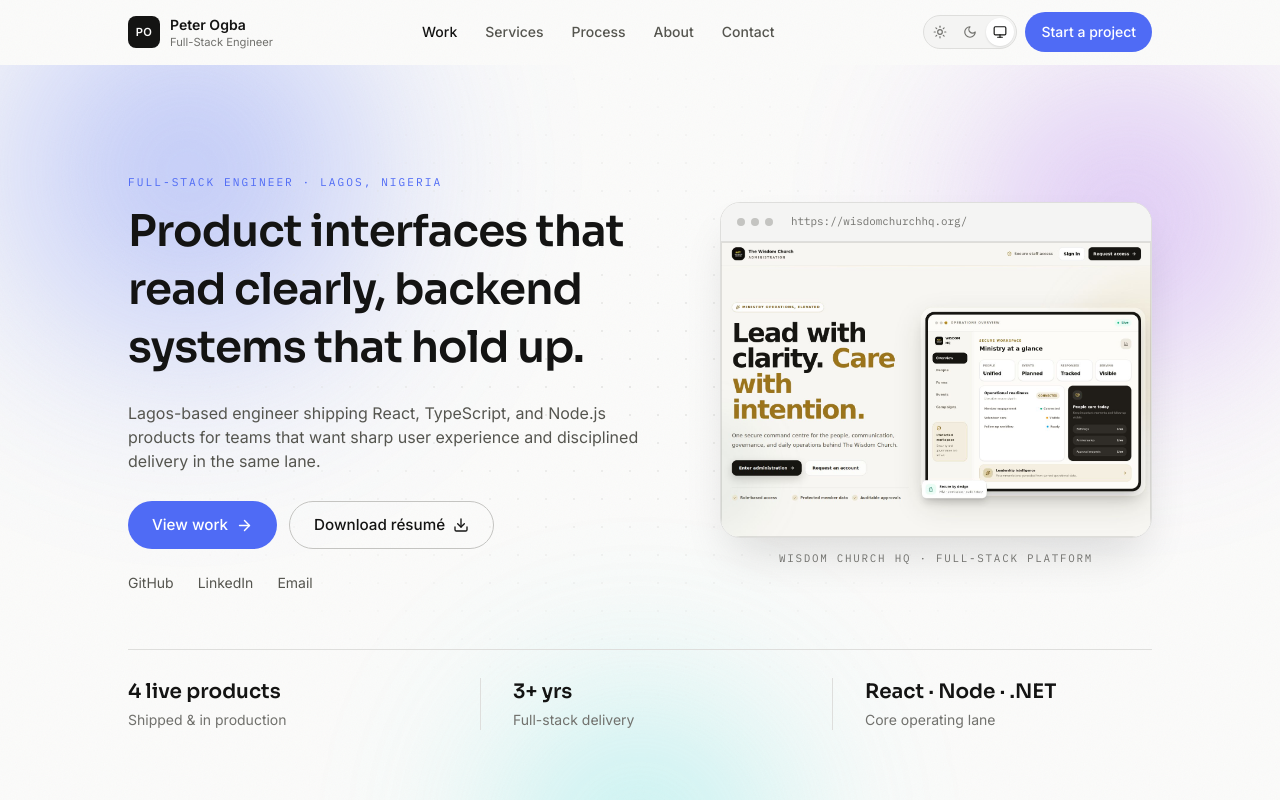
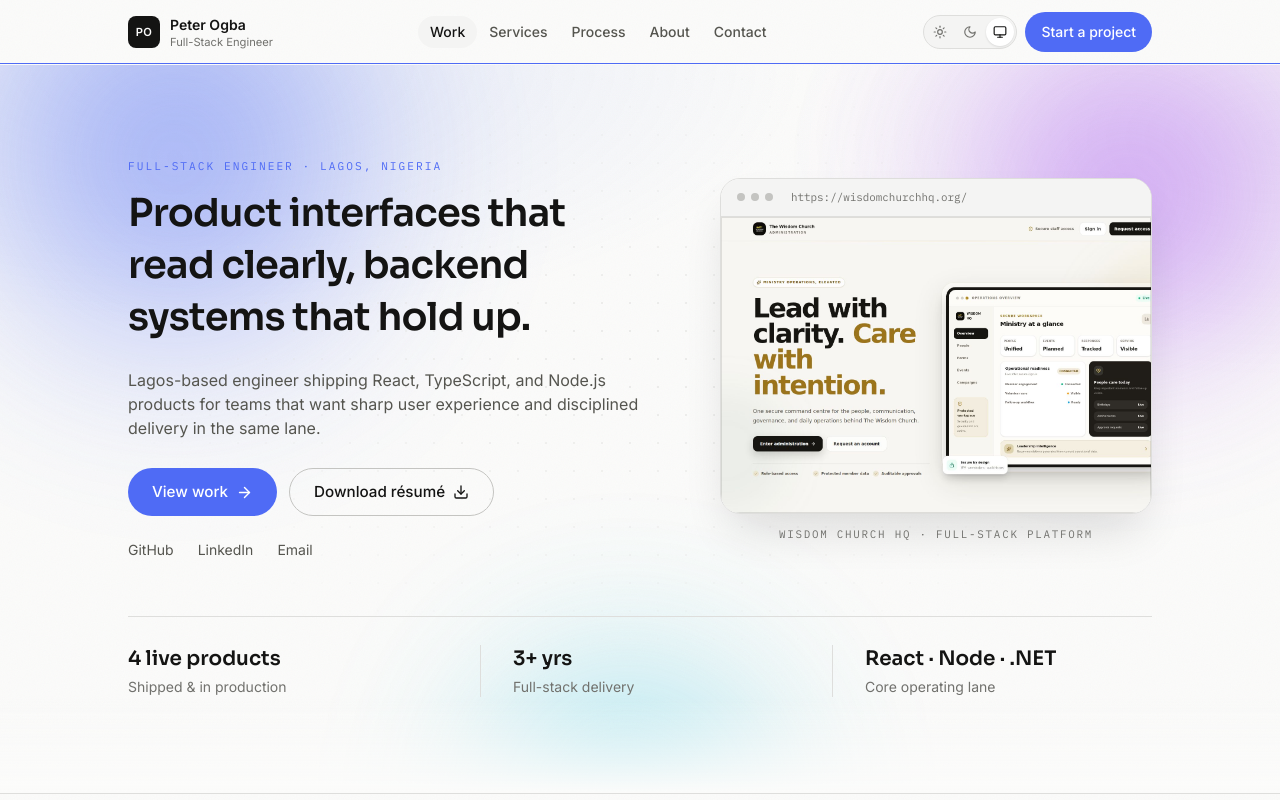
Before and after one commit to peterchims/portfolio, a React (Vite) app in the folder frontend/: page / in a window 1280 px wide. Shown: the top 800 px of the page. Built offline with nearby package versions, Linux system fonts and the light colour scheme; no server answers.

Commit message:
fix-ongoing-fixes

```diff
--- a/frontend/src/components/layout/Header.tsx
+++ b/frontend/src/components/layout/Header.tsx
@@ -1,5 +1,6 @@
 import { useEffect, useState } from 'react';
 import { Link, useLocation } from 'react-router-dom';
+import { motion, useScroll, useSpring } from 'framer-motion';
 import { Menu } from 'lucide-react';
 import { navItems } from '../../content/nav';
 import { hero } from '../../content/site';
@@ -19,6 +20,9 @@ export function Header() {
   const activeId = useScrollSpy(NAV_IDS);
   const onHome = pathname === '/';
 
+  const { scrollYProgress } = useScroll();
+  const progress = useSpring(scrollYProgress, { stiffness: 180, damping: 30, mass: 0.3 });
+
   useEffect(() => {
     const onScroll = () => setScrolled(window.scrollY > 8);
     onScroll();
@@ -29,16 +33,14 @@ export function Header() {
   return (
     <header
       className={cn(
-        'sticky top-0 z-40 border-b transition-colors',
-        scrolled
-          ? 'border-border bg-bg/80 backdrop-blur-md'
-          : 'border-transparent bg-transparent',
+        'sticky top-0 z-40 border-b transition-colors duration-300',
+        scrolled ? 'border-border bg-bg/75 backdrop-blur-xl' : 'border-transparent bg-transparent',
       )}
     >
       <div className="mx-auto flex h-16 w-full max-w-content items-center justify-between gap-4 px-5 sm:px-6 lg:px-8">
         <Brand />
 
-        <nav className="hidden items-center gap-1 md:flex" aria-label="Primary">
+        <nav className="hidden items-center md:flex" aria-label="Primary">
           {navItems.map((item) => {
             const current = onHome && activeId === item.id;
             return (
@@ -47,10 +49,17 @@ export function Header() {
                 to={`/#${item.id}`}
                 aria-current={current ? 'true' : undefined}
                 className={cn(
-                  'rounded-full px-3 py-1.5 text-sm font-medium transition-colors',
+                  'relative rounded-full px-3 py-1.5 text-sm font-medium transition-colors',
                   current ? 'text-text' : 'text-text-muted hover:text-text',
                 )}
               >
+                {current && (
+                  <motion.span
+                    layoutId="nav-pill"
+                    className="absolute inset-0 -z-10 rounded-full bg-bg-subtle"
+                    transition={{ type: 'spring', stiffness: 380, damping: 32 }}
+                  />
+                )}
                 {item.label}
               </Link>
             );
@@ -67,7 +76,7 @@ export function Header() {
           </Link>
           <button
             type="button"
-            className="flex h-9 w-9 items-center justify-center rounded-lg border border-border text-text-muted hover:text-text md:hidden"
+            className="flex h-9 w-9 items-center justify-center rounded-lg border border-border text-text-muted transition-colors hover:text-text md:hidden"
             aria-label="Open menu"
             aria-expanded={menuOpen}
             onClick={() => setMenuOpen(true)}
@@ -77,6 +86,12 @@ export function Header() {
         </div>
       </div>
 
+      <motion.div
+        className="absolute inset-x-0 bottom-0 h-px origin-left bg-accent"
+        style={{ scaleX: progress }}
+        aria-hidden
+      />
+
       <MobileNav open={menuOpen} onClose={() => setMenuOpen(false)} />
     </header>
   );
--- a/frontend/src/components/sections/Hero.tsx
+++ b/frontend/src/components/sections/Hero.tsx
@@ -44,7 +44,7 @@ export function Hero() {
   return (
     <section
       id="home"
-      className="relative isolate overflow-hidden border-b border-border py-20 sm:py-28"
+      className="relative isolate overflow-hidden border-b border-border py-14 sm:py-20 lg:py-24"
     >
       <AuroraBackground />
 
@@ -79,7 +79,7 @@ export function Hero() {
               initial={reduced ? false : { opacity: 0, y: 12 }}
               animate={{ opacity: 1, y: 0 }}
               transition={{ duration: 0.6, delay: 0.35, ease: EASE }}
-              className="mt-5 max-w-lg text-base text-text-muted"
+              className="mt-5 max-w-lg text-sm leading-relaxed text-text-muted sm:text-base"
             >
               {profile.summary}
             </motion.p>
@@ -88,18 +88,21 @@ export function Hero() {
               initial={reduced ? false : { opacity: 0, y: 12 }}
               animate={{ opacity: 1, y: 0 }}
               transition={{ duration: 0.6, delay: 0.44, ease: EASE }}
-              className="mt-7 flex flex-wrap items-center gap-3"
+              className="mt-7 flex flex-col gap-3 sm:flex-row sm:flex-wrap sm:items-center"
             >
-              <Magnetic>
-                <Link to={`/${hero.primaryCta.href}`} className={buttonClass('primary', 'lg')}>
+              <Magnetic className="max-sm:w-full">
+                <Link
+                  to={`/${hero.primaryCta.href}`}
+                  className={buttonClass('primary', 'lg', 'max-sm:w-full')}
+                >
                   {hero.primaryCta.label}
                   <ArrowRight size={17} />
                 </Link>
               </Magnetic>
-              <Magnetic strength={0.25}>
+              <Magnetic strength={0.25} className="max-sm:w-full">
                 <a
                   href={hero.secondaryCta.href}
-                  className={buttonClass('secondary', 'lg')}
+                  className={buttonClass('secondary', 'lg', 'max-sm:w-full')}
                   target="_blank"
                   rel="noreferrer"
                 >
--- a/frontend/src/components/sections/Services.tsx
+++ b/frontend/src/components/sections/Services.tsx
@@ -11,7 +11,7 @@ export function Services() {
     <Section id="services" tone="subtle">
       <SectionHeader {...sectionIntros.services} />
 
-      <Reveal as="div" stagger className="mt-10 grid gap-5 md:grid-cols-3">
+      <Reveal as="div" stagger className="mt-10 grid gap-5 sm:grid-cols-2 lg:grid-cols-3">
         {services.map((service, index) => (
           <RevealItem as="div" key={service.title}>
             <SpotlightCard hue={HUES[index % HUES.length]} className="h-full p-6">
--- a/frontend/src/components/ui/AuroraBackground.tsx
+++ b/frontend/src/components/ui/AuroraBackground.tsx
@@ -9,12 +9,16 @@ export function AuroraBackground({ className }: { className?: string }) {
   return (
     <div
       aria-hidden
-      className={cn('pointer-events-none absolute inset-0 -z-10 overflow-hidden', className)}
+      className={cn(
+        'aurora-root pointer-events-none absolute inset-0 -z-10 overflow-hidden',
+        className,
+      )}
     >
       <div className="aurora-blob aurora-blob--1" />
       <div className="aurora-blob aurora-blob--2" />
       <div className="aurora-blob aurora-blob--3" />
-      <div className="bg-grid absolute inset-0 opacity-70" />
+      <div className="bg-grid absolute inset-0 opacity-60" />
+      <div className="absolute inset-x-0 bottom-0 h-24 bg-gradient-to-b from-transparent to-bg" />
     </div>
   );
 }
--- a/frontend/src/components/ui/ProjectCover.tsx
+++ b/frontend/src/components/ui/ProjectCover.tsx
@@ -39,7 +39,7 @@ export function ProjectCover({
           src={image}
           alt={`${title} — interface`}
           loading="lazy"
-          className="h-full w-full object-cover object-top"
+          className="h-full w-full object-cover object-left-top"
         />
         <div className="absolute inset-0 ring-1 ring-inset ring-black/10" />
       </div>
--- a/frontend/src/components/ui/button-classes.ts
+++ b/frontend/src/components/ui/button-classes.ts
@@ -4,7 +4,7 @@ export type ButtonVariant = 'primary' | 'secondary' | 'ghost';
 export type ButtonSize = 'md' | 'lg';
 
 const base =
-  'inline-flex items-center justify-center gap-2 rounded-full font-medium transition-colors duration-150 disabled:cursor-not-allowed disabled:opacity-60';
+  'inline-flex items-center justify-center gap-2 rounded-full font-medium transition-[background-color,border-color,color,transform] duration-150 active:scale-[0.97] disabled:cursor-not-allowed disabled:opacity-60 motion-reduce:active:scale-100';
 
 const variants: Record<ButtonVariant, string> = {
   primary: 'bg-accent text-accent-contrast hover:bg-accent-hover',
--- a/frontend/src/styles/base.css
+++ b/frontend/src/styles/base.css
@@ -129,41 +129,53 @@ body::before {
   z-index: 1;
 }
 
-/* Aurora — drifting ambient colour blobs for the hero. */
+/* Aurora — drifting ambient colour field for the hero. */
+.aurora-root {
+  background:
+    radial-gradient(80% 60% at 15% 0%, hsl(226 80% 60% / 0.12), transparent 60%),
+    radial-gradient(70% 60% at 100% 10%, hsl(268 80% 62% / 0.1), transparent 55%);
+}
+:root[data-theme='dark'] .aurora-root,
+:root:not([data-theme='light']) .aurora-root {
+  background:
+    radial-gradient(80% 60% at 15% 0%, hsl(226 90% 62% / 0.18), transparent 60%),
+    radial-gradient(70% 60% at 100% 10%, hsl(268 85% 62% / 0.16), transparent 55%),
+    linear-gradient(180deg, hsl(230 40% 8%), transparent 45%);
+}
 .aurora-blob {
   position: absolute;
   border-radius: 50%;
-  filter: blur(90px);
-  opacity: 0.5;
+  filter: blur(80px);
+  opacity: 0.6;
   will-change: transform;
 }
 :root[data-theme='dark'] .aurora-blob,
 :root:not([data-theme='light']) .aurora-blob {
-  opacity: 0.38;
-  filter: blur(110px);
+  opacity: 0.55;
+  filter: blur(100px);
 }
 .aurora-blob--1 {
-  width: 42vw;
-  height: 42vw;
-  top: -14vw;
-  left: -8vw;
-  background: radial-gradient(circle, var(--accent), transparent 68%);
+  width: 44vw;
+  height: 44vw;
+  top: -16vw;
+  left: -10vw;
+  background: radial-gradient(circle, var(--accent), transparent 66%);
   animation: aurora-1 22s ease-in-out infinite alternate;
 }
 .aurora-blob--2 {
-  width: 34vw;
-  height: 34vw;
-  top: -6vw;
-  right: -6vw;
-  background: radial-gradient(circle, hsl(268 80% 62%), transparent 66%);
+  width: 38vw;
+  height: 38vw;
+  top: -10vw;
+  right: -8vw;
+  background: radial-gradient(circle, hsl(272 82% 60%), transparent 64%);
   animation: aurora-2 28s ease-in-out infinite alternate;
 }
 .aurora-blob--3 {
-  width: 30vw;
-  height: 30vw;
-  bottom: -16vw;
-  left: 34vw;
-  background: radial-gradient(circle, hsl(180 70% 52%), transparent 66%);
+  width: 32vw;
+  height: 32vw;
+  bottom: -18vw;
+  left: 32vw;
+  background: radial-gradient(circle, hsl(190 75% 52%), transparent 64%);
   animation: aurora-3 25s ease-in-out infinite alternate;
 }
 @keyframes aurora-1 {
--- a/frontend/tailwind.config.js
+++ b/frontend/tailwind.config.js
@@ -29,9 +29,9 @@ export default {
         mono: ['"IBM Plex Mono"', 'ui-monospace', 'monospace'],
       },
       fontSize: {
-        'display-lg': ['clamp(1.95rem, 3.4vw, 2.9rem)', { lineHeight: '1.1', letterSpacing: '-0.02em' }],
-        'display-md': ['clamp(1.55rem, 2.6vw, 2.15rem)', { lineHeight: '1.15', letterSpacing: '-0.018em' }],
-        'display-sm': ['clamp(1.3rem, 1.9vw, 1.6rem)', { lineHeight: '1.22', letterSpacing: '-0.012em' }],
+        'display-lg': ['clamp(1.65rem, 3vw, 2.55rem)', { lineHeight: '1.12', letterSpacing: '-0.02em' }],
+        'display-md': ['clamp(1.45rem, 2.4vw, 1.95rem)', { lineHeight: '1.18', letterSpacing: '-0.016em' }],
+        'display-sm': ['clamp(1.2rem, 1.7vw, 1.5rem)', { lineHeight: '1.25', letterSpacing: '-0.01em' }],
         'kicker': ['0.7rem', { lineHeight: '1', letterSpacing: '0.18em' }],
       },
       maxWidth: {
```
